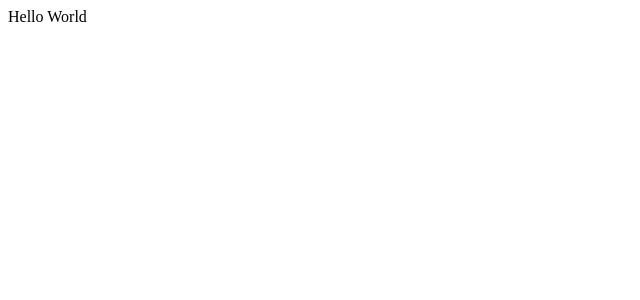
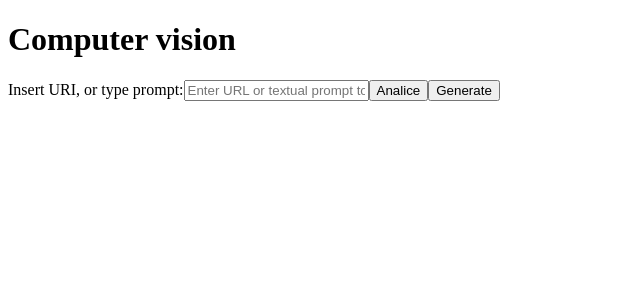
Before and after one commit to FernandoAdrogue/analyze-and-generate-images-with-Azure-AI, a React (Create React App) app: page / in a window 1280 px wide. Shown: the top 300 px of the page, without its empty margins (0-640 px from the left). Built offline with nearby package versions, Linux system fonts and the light colour scheme; the HTML template or start-up script is replaced by a standard one.

Commit message:
Add GUI in App.js

```diff
--- a/src/App.js
+++ b/src/App.js
@@ -1,8 +1,35 @@
 import React from 'react';
 
 function App() {
-  const value = 'World';
-  return <div>Hello {value}</div>;
+  const [inputValue, setInputValue] = React.useState("");
+  const [cursorPosition, setCursorPosition] = React.useState(0);
+
+  const handleInputChange = (event) => {
+    setInputValue(event.target.value);
+  };
+
+  const handleInputFocus = (event) => {
+    setCursorPosition(event.target.selectionStart);
+  };
+
+  return (
+    <div>
+      <h1>Computer vision</h1>
+      <form>
+        <label htmlFor="prompt">Insert URI, or type prompt:</label>
+        <input
+          type="text"
+          name="prompt"
+          placeholder="Enter URL or textual prompt to generate an image"
+          value={inputValue}
+          onChange={handleInputChange}
+          onFocus={handleInputFocus}
+        />
+        <button type="button">Analice</button>
+        <button type="button">Generate</button>
+      </form>
+    </div>
+  );
 }
 
 export default App;
```
